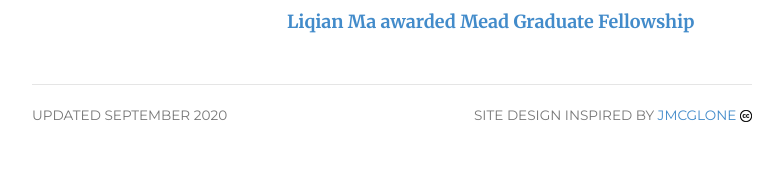
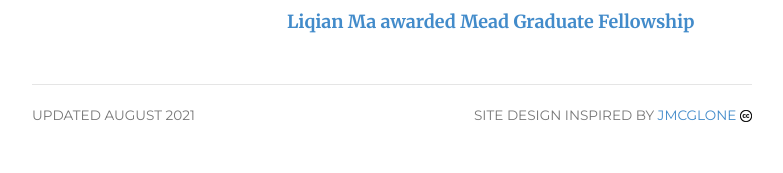
Before and after one commit to liqian-ma/liqian-ma.github.io, a Jekyll site: the page built from index.html, in a window 1280 px wide. Shown: the part 789-962 px from the top of the page, without its empty margins (248-1031 px from the left). Built offline with Jekyll 4.4.1, drawn with Linux system fonts in a browser that asks for light colours.

Commit message:
Update footer.html

```diff
--- a/_includes/footer.html
+++ b/_includes/footer.html
@@ -1,7 +1,7 @@
 <div class="footer">
 	<div class="row">
 	<div class="col-sm-4">
-	<p><small>updated September 2020</small></p>
+	<p><small>updated August 2021</small></p>
 	</div>
 	<div class="col-sm-8">
 	<p class="pull-right"><small>Site design inspired by <a href="https://github.com/jmcglone/jmcglone.github.io" target="_blank">jmcglone</a> <a href="https://creativecommons.org/licenses/by/3.0/deed.en_US" target="_blank"><img  class="img" alt="Creative Commons Attribution 3.0 Unported" src="https://liqian-ma.github.io/files/cc.png" width="12" height="12""></a></small></p>
```
